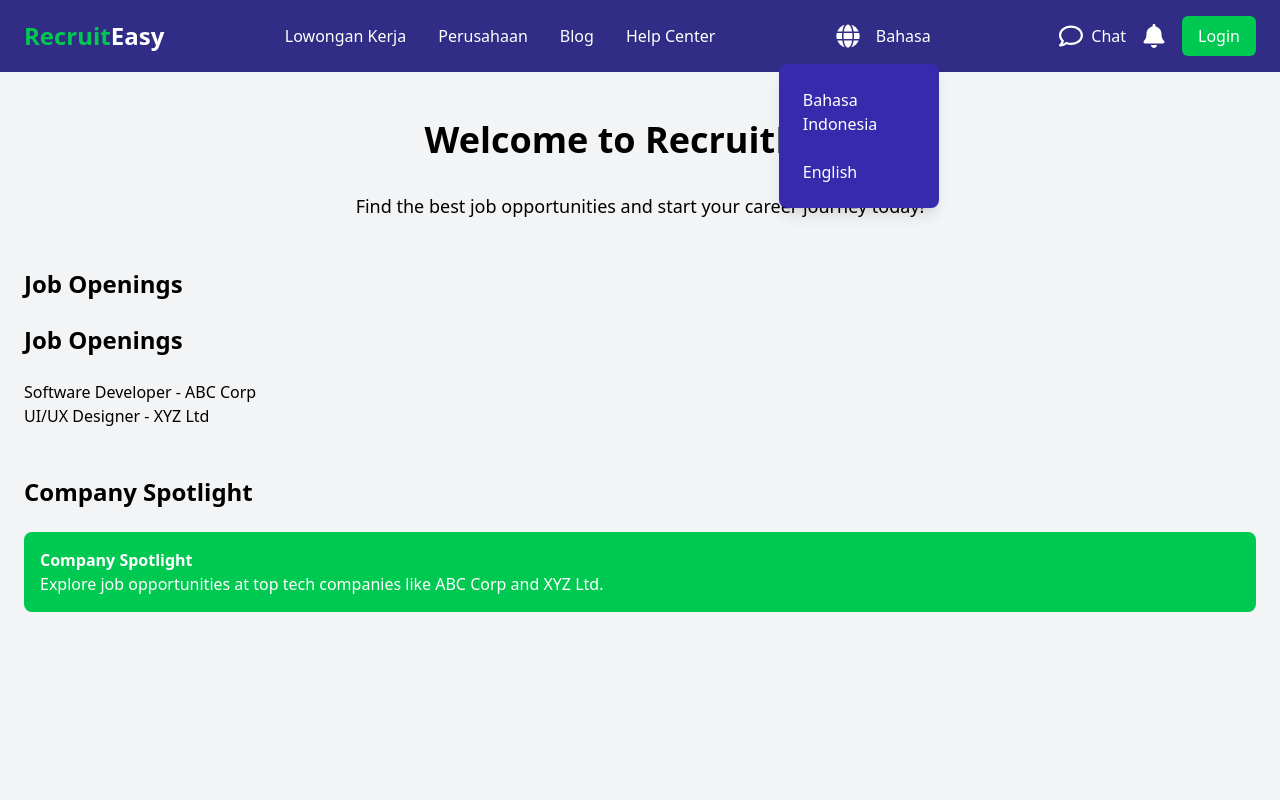
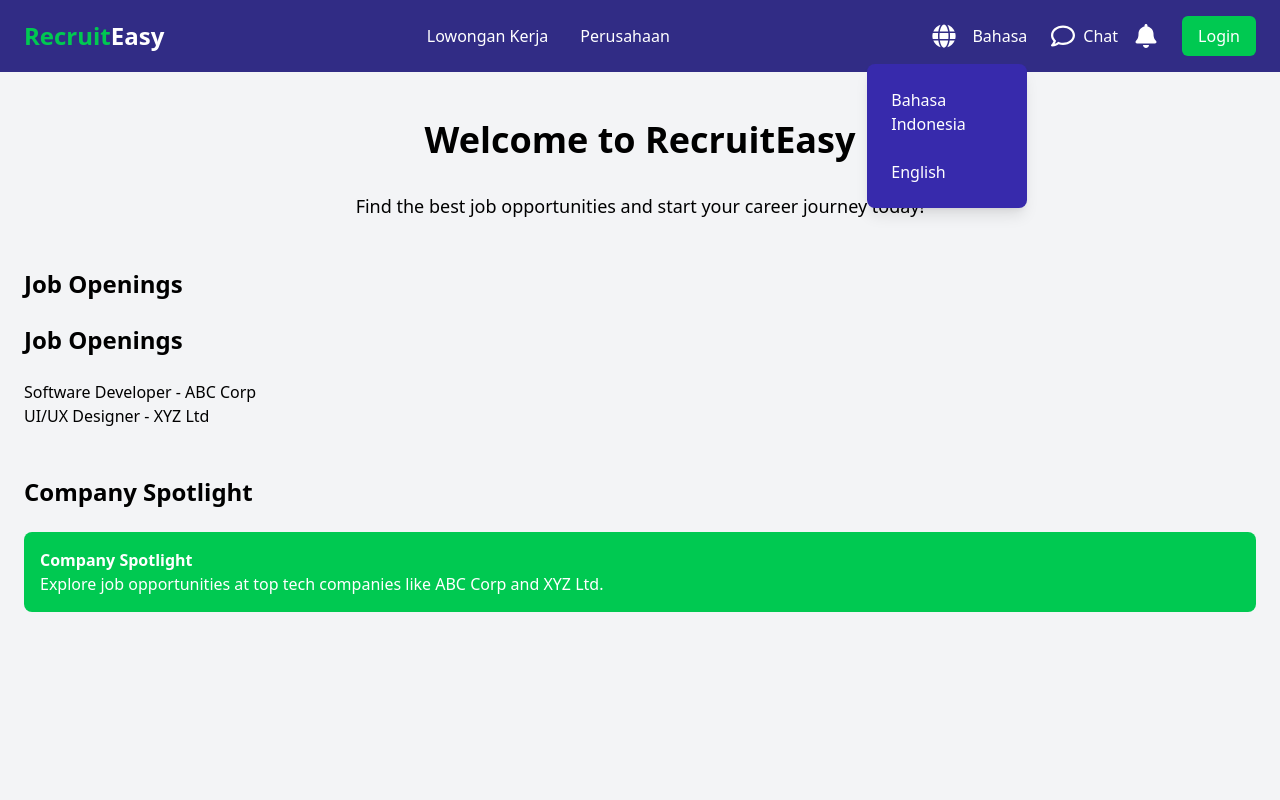
Before and after one commit to nabilrobbani84/recruitment_system, a Next.js app in the folder my-project/: page / in a window 1280 px wide. Both pictures are taken after a click on the button "Bahasa". Shown: the top 800 px of the page. Built offline with nearby package versions, Linux system fonts and the light colour scheme.

Commit message:
Update Header.tsx

```diff
--- a/my-project/component/common/Header.tsx
+++ b/my-project/component/common/Header.tsx
@@ -1,21 +1,31 @@
-"use client"; // This makes the component a client-side component
+"use client";
 
 import { useState } from 'react';
-import { useRouter } from 'next/navigation';
-import { FaRegComment, FaBell, FaGlobe } from 'react-icons/fa'; // Import icons from react-icons
+import { useRouter } from 'next/navigation'; // Ini sudah benar untuk App Router
+import { FaRegComment, FaBell, FaGlobe, FaBars, FaTimes } from 'react-icons/fa';
 
 export default function Header() {
   const [isMenuOpen, setIsMenuOpen] = useState(false);
-  const [isNotificationOpen, setIsNotificationOpen] = useState(false); // State for notifications dropdown
-  const [isLanguageDropdownOpen, setIsLanguageDropdownOpen] = useState(false); // State for language dropdown
-  const [selectedLanguage, setSelectedLanguage] = useState('ID'); // State for selected language
+  const [isNotificationOpen, setIsNotificationOpen] = useState(false);
+  const [isLanguageDropdownOpen, setIsLanguageDropdownOpen] = useState(false);
+  const [selectedLanguage, setSelectedLanguage] = useState('ID');
   const router = useRouter();
 
-  // Language change function
   const handleLanguageChange = (language: string) => {
     setSelectedLanguage(language);
-    setIsLanguageDropdownOpen(false); // Close dropdown after selecting language
-    // You can add logic to change the app's language here
+    setIsLanguageDropdownOpen(false);
+    // Logika untuk mengubah bahasa aplikasi bisa ditambahkan di sini
+  };
+
+  const toggleMobileMenu = () => {
+    setIsMenuOpen(!isMenuOpen);
+  };
+
+  const navigateToLogin = () => {
+    router.push('/login'); // Path yang benar untuk src/app/(auth)/login/page.tsx
+    if (isMenuOpen) { // Jika menu mobile terbuka, tutup setelah navigasi
+        setIsMenuOpen(false);
+    }
   };
 
   return (
@@ -26,27 +36,38 @@ export default function Header() {
           <span className="text-green-500">Recruit</span>Easy
         </div>
 
+        {/* Mobile Menu Toggle Button */}
+        <div className="md:hidden">
+          <button
+            onClick={toggleMobileMenu}
+            className="text-white focus:outline-none"
+          >
+            {isMenuOpen ? <FaTimes className="w-6 h-6" /> : <FaBars className="w-6 h-6" />}
+          </button>
+        </div>
+
         {/* Navbar Links for Desktop */}
         <nav className="hidden md:flex space-x-8">
           <a href="/jobs" className="hover:text-green-500">Lowongan Kerja</a>
-          <a href="/about" className="hover:text-green-500">Perusahaan</a>
-          <a href="/blog" className="hover:text-green-500">Blog</a>
-          <a href="/help" className="hover:text-green-500">Help Center</a>
+          {/* Asumsi Anda punya halaman /companies untuk "Perusahaan" */}
+          <a href="/companies" className="hover:text-green-500">Perusahaan</a>
+          {/* <a href="/blog" className="hover:text-green-500">Blog</a>
+          <a href="/help" className="hover:text-green-500">Help Center</a> */}
         </nav>
 
+        {/* Container untuk item-item di kanan pada tampilan desktop */}
+        <div className="hidden md:flex items-center space-x-6">
           {/* Language Selection Dropdown */}
-        <div className="relative hidden md:flex items-center space-x-2">
+          <div className="relative">
             <button
-            onClick={() => setIsLanguageDropdownOpen(!isLanguageDropdownOpen)} // Toggle language dropdown
+              onClick={() => setIsLanguageDropdownOpen(!isLanguageDropdownOpen)}
               className="flex items-center space-x-2 hover:text-green-500"
             >
-            <FaGlobe className="w-6 h-6 text-white" /> {/* Globe Icon */}
+              <FaGlobe className="w-6 h-6 text-white" />
               <span className="ml-2 text-white">{selectedLanguage === 'ID' ? 'Bahasa' : 'English'}</span>
             </button>
-
-          {/* Language Dropdown */}
             {isLanguageDropdownOpen && (
-            <div className="absolute top-10 right-0 bg-indigo-800 text-white rounded-lg shadow-lg w-40 p-4">
+              <div className="absolute top-10 right-0 bg-indigo-800 text-white rounded-lg shadow-lg w-40 p-4 z-10">
                 <ul className="space-y-2">
                   <li
                     className="hover:bg-indigo-700 p-2 rounded cursor-pointer"
@@ -65,26 +86,21 @@ export default function Header() {
             )}
           </div>
 
-        {/* Icons (Chat & Notifications) */}
+          {/* Icons (Chat & Notifications) - Sesuaikan path jika perlu */}
           <div className="flex items-center space-x-4">
-          {/* Chat Icon */}
             <a href="/chat" className="flex items-center space-x-2 hover:text-green-500">
               <FaRegComment className="w-6 h-6 text-white" />
               <span className="hidden sm:block">Chat</span>
             </a>
-
-          {/* Notification Icon */}
             <div className="relative">
               <button
-              onClick={() => setIsNotificationOpen(!isNotificationOpen)} // Toggle notification dropdown
+                onClick={() => setIsNotificationOpen(!isNotificationOpen)}
                 className="flex items-center space-x-2 hover:text-green-500"
               >
                 <FaBell className="w-6 h-6 text-white" />
               </button>
-
-            {/* Notification Dropdown */}
               {isNotificationOpen && (
-              <div className="absolute top-10 right-0 bg-indigo-800 text-white rounded-lg shadow-lg w-64 p-4">
+                <div className="absolute top-10 right-0 bg-indigo-800 text-white rounded-lg shadow-lg w-64 p-4 z-10">
                   <p className="font-semibold text-lg">Notifikasi Baru</p>
                   <ul className="mt-2 space-y-2">
                     <li className="hover:bg-indigo-700 p-2 rounded">Pesan baru dari admin</li>
@@ -94,11 +110,12 @@ export default function Header() {
                 </div>
               )}
             </div>
+          </div>
 
-          {/* Login Button */}
-          <div className="hidden md:flex">
+          {/* Login Button (Desktop) */}
+          <div>
             <button
-              onClick={() => router.push('pages/login')}
+              onClick={navigateToLogin} // Ganti ke fungsi navigasi
               className="px-4 py-2 bg-green-500 text-white rounded-md hover:bg-green-600"
             >
               Login
@@ -107,17 +124,34 @@ export default function Header() {
         </div>
       </div>
 
-      {/* Mobile Menu */}
+      {/* Mobile Menu Content */}
       {isMenuOpen && (
         <div className="md:hidden bg-indigo-800 text-white py-4 px-6">
           <nav className="space-y-4">
-            <a href="/jobs" className="block hover:text-green-500">Lowongan Kerja</a>
-            <a href="/about" className="block hover:text-green-500">Perusahaan</a>
-            <a href="/blog" className="block hover:text-green-500">Blog</a>
-            <a href="/help" className="block hover:text-green-500">Help Center</a>
+            <a href="/jobs" className="block hover:text-green-500" onClick={() => setIsMenuOpen(false)}>Lowongan Kerja</a>
+            <a href="/companies" className="block hover:text-green-500" onClick={() => setIsMenuOpen(false)}>Perusahaan</a>
+            {/* <a href="/blog" className="block hover:text-green-500" onClick={() => setIsMenuOpen(false)}>Blog</a>
+            <a href="/help" className="block hover:text-green-500" onClick={() => setIsMenuOpen(false)}>Help Center</a> */}
+
+            <div className="mt-4 border-t border-indigo-700 pt-4">
+                <button
+                    onClick={() => { handleLanguageChange('ID'); }}
+                    className={`w-full text-left p-2 rounded ${selectedLanguage === 'ID' ? 'bg-indigo-700' : ''} hover:bg-indigo-600`}
+                >
+                    Bahasa Indonesia
+                </button>
+                <button
+                    onClick={() => { handleLanguageChange('EN'); }}
+                    className={`w-full text-left p-2 rounded ${selectedLanguage === 'EN' ? 'bg-indigo-700' : ''} hover:bg-indigo-600 mt-2`}
+                >
+                    English
+                </button>
+            </div>
+
+            {/* Login Button (Mobile) */}
             <div className="mt-4">
               <button
-                onClick={() => router.push('/auth/login')}
+                onClick={navigateToLogin} // Ganti ke fungsi navigasi
                 className="w-full py-2 bg-green-500 text-white rounded-md hover:bg-green-600"
               >
                 Login
```
Lines whose indentation alone changed are shown as unchanged.
